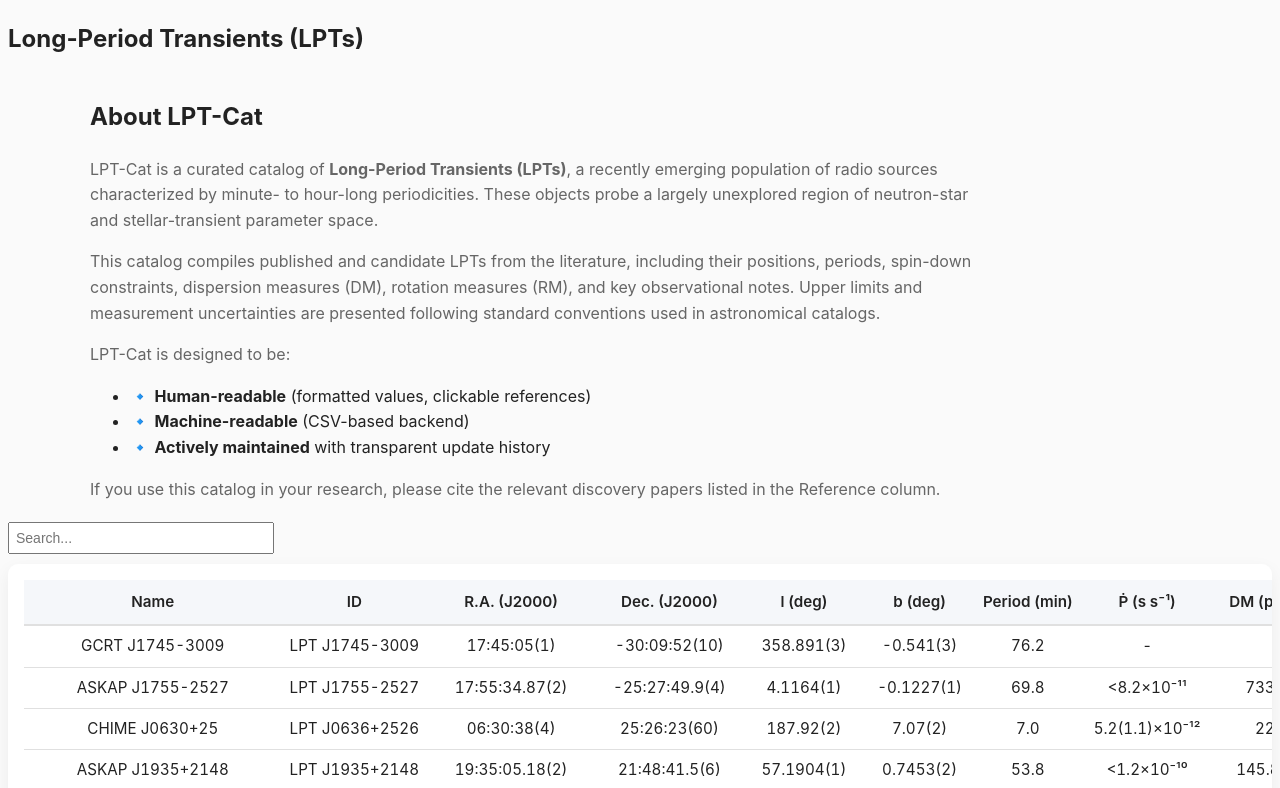
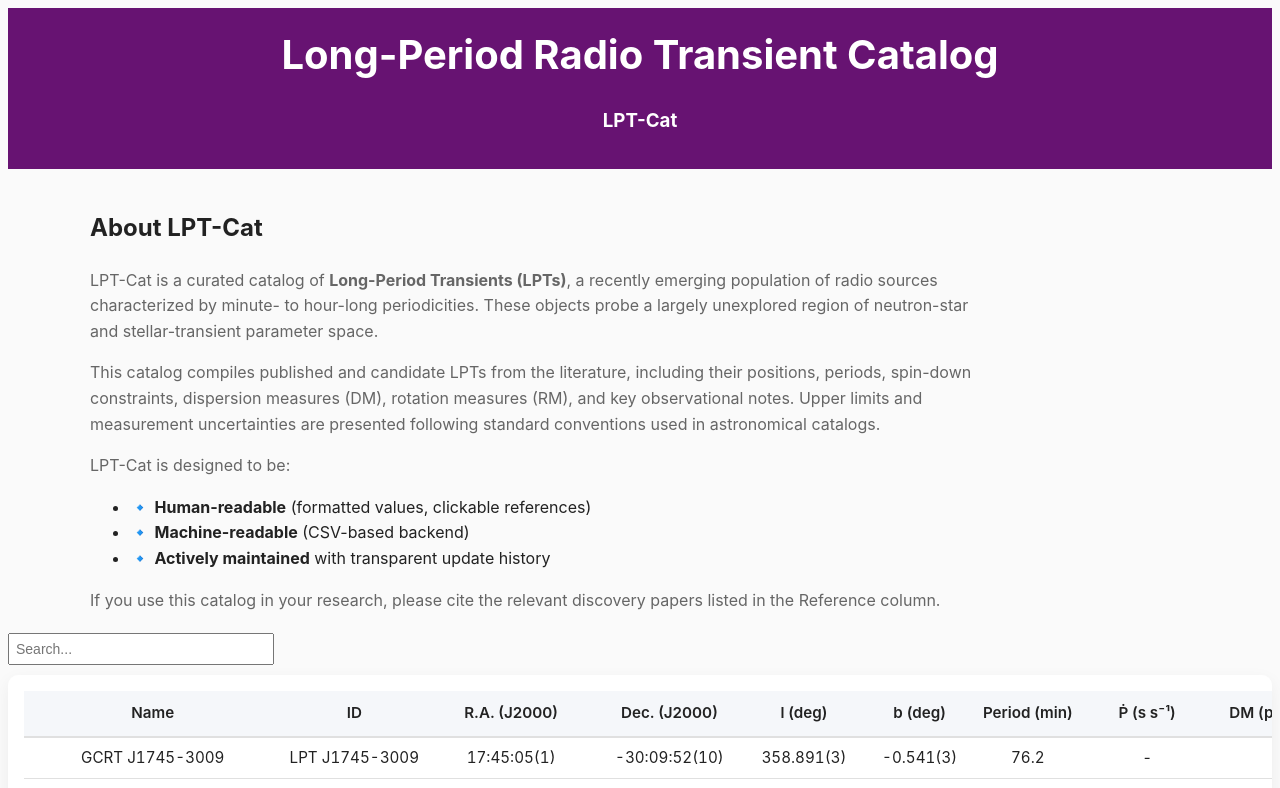
Before and after one commit to PSR-Jake/lptcat, a plain HTML site: page index.html in a window 1280 px wide. Shown: the top 788 px of the page. Drawn offline with nearby package versions, Linux system fonts and the light colour scheme.

Commit message:
Update index.html

```diff
--- a/index.html
+++ b/index.html
@@ -9,7 +9,10 @@
 
 <body>
 
-<h2>Long-Period Transients (LPTs)</h2>
+<header>
+  <h1>Long-Period Radio Transient Catalog</h1>
+  <h3>LPT-Cat</h3>
+</header>
 
 <section class="catalog-intro">
 
```
